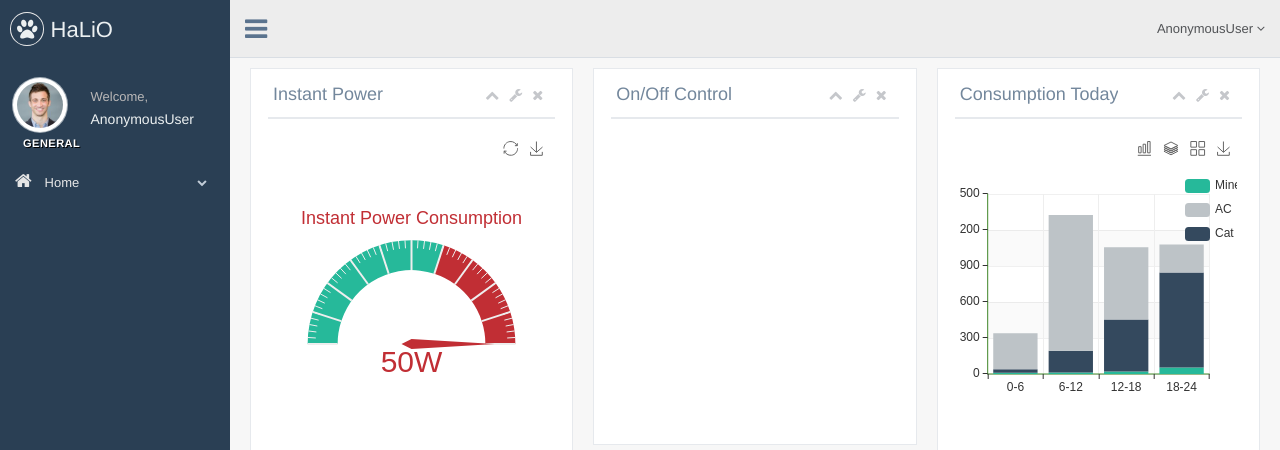
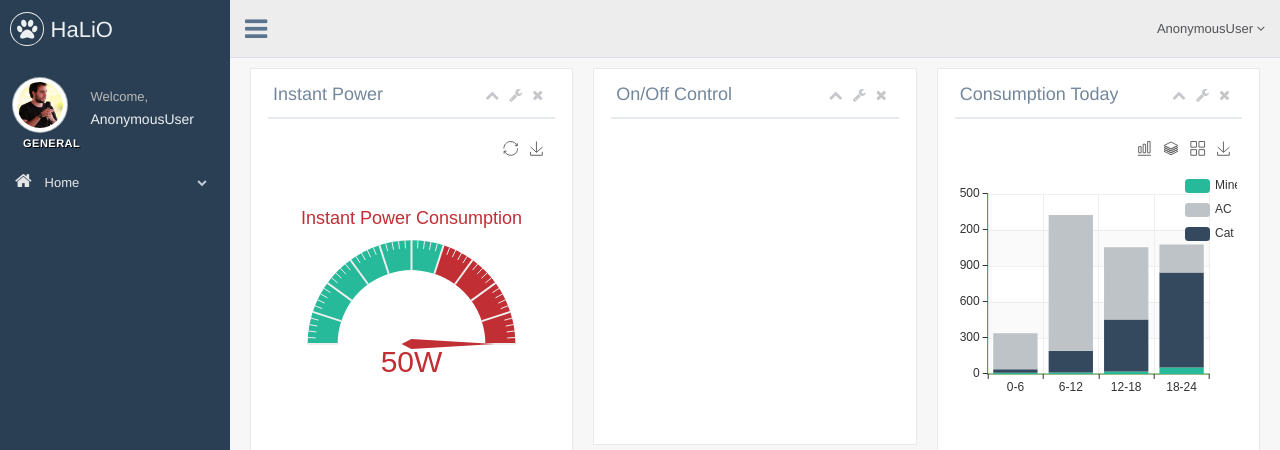
Before and after one commit to IBEXcps/HaLiO-Server, a Django app: template apirest/templates/index.html in a window 1280 px wide. Shown: the top 450 px of the page. Run offline with Django 3.2, Linux system fonts and the light colour scheme; the template is opened without the code that fills it, so the values that code supplies are empty; some libraries are stand-ins or nearby versions.

Commit message:
add profile back, change to patrick's picture

```diff
--- a/apirest/templates/index.html
+++ b/apirest/templates/index.html
@@ -35,7 +35,7 @@
                 <!-- menu profile quick info -->
                 <div class="profile">
                     <div class="profile_pic">
-                        <img src="{% static 'images/img.jpg' %}" alt="..." class="img-circle profile_img">
+                        <img src="{% static 'images/profilepatrick.jpg' %}" alt="..." class="img-circle profile_img">
                     </div>
                     <div class="profile_info">
                         <span>Welcome,</span>
```
Also changed, not shown: apirest/static/images/profilepatrick.jpg (added).
